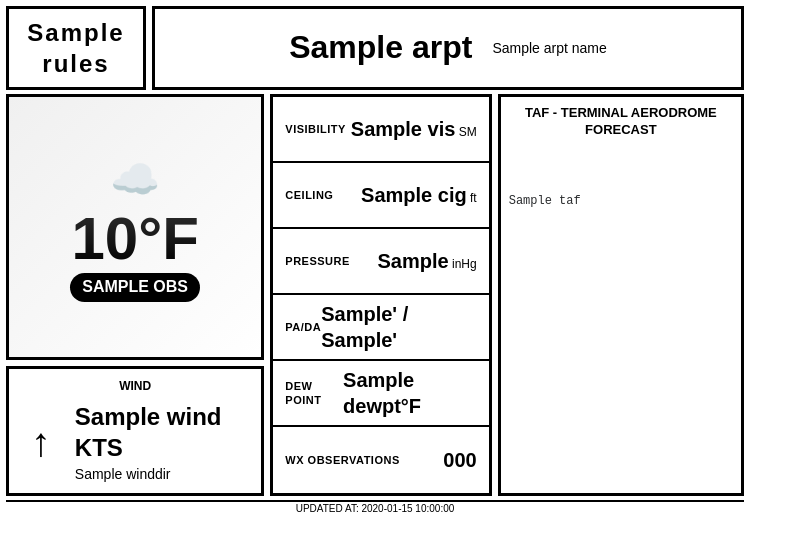
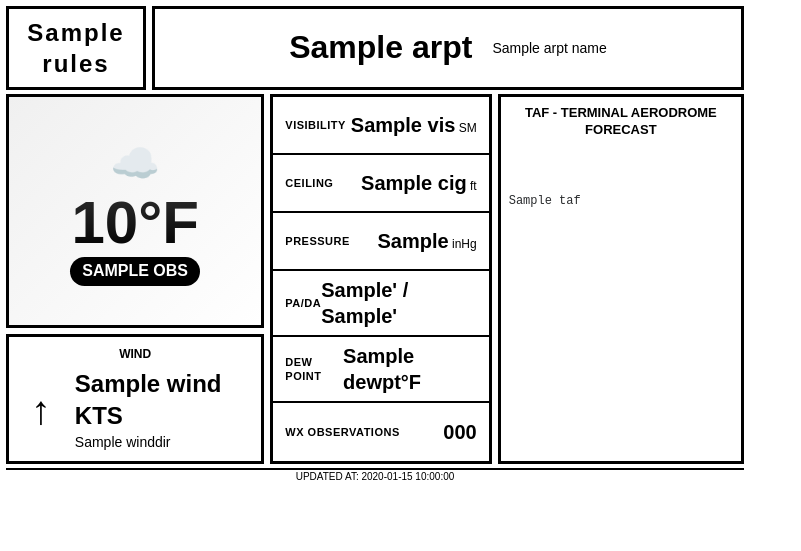
Before and after one commit to tomargood/weather-dashboardv2, a Python web app: template templates/page.html in a window 1280 px wide. Shown: the top 551 px of the page, without its empty margins (0-801 px from the left). Run offline with Jinja, Linux system fonts and the light colour scheme; the template is opened without the code that fills it: most values are stand-ins (such as "Sample title", 1, 10 or a date in 2020).

Commit message:
Update style.css

```diff
--- a/static/style.css
+++ b/static/style.css
@@ -13,15 +13,21 @@ html {
   width: 750px;
   min-width: 750px;
   max-width: 750px;
+  height: 490px;
+  min-height: 490px;
+  max-height: 490px;
   margin: 0;
   padding: 0;
-  overflow-x: hidden;
+  overflow: hidden;
 }
 
 .container {
   width: 750px;
   min-width: 750px;
   max-width: 750px;
+  height: 490px;
+  min-height: 490px;
+  max-height: 490px;
   display: flex;
   flex-direction: column;
   padding: 6px;
```
